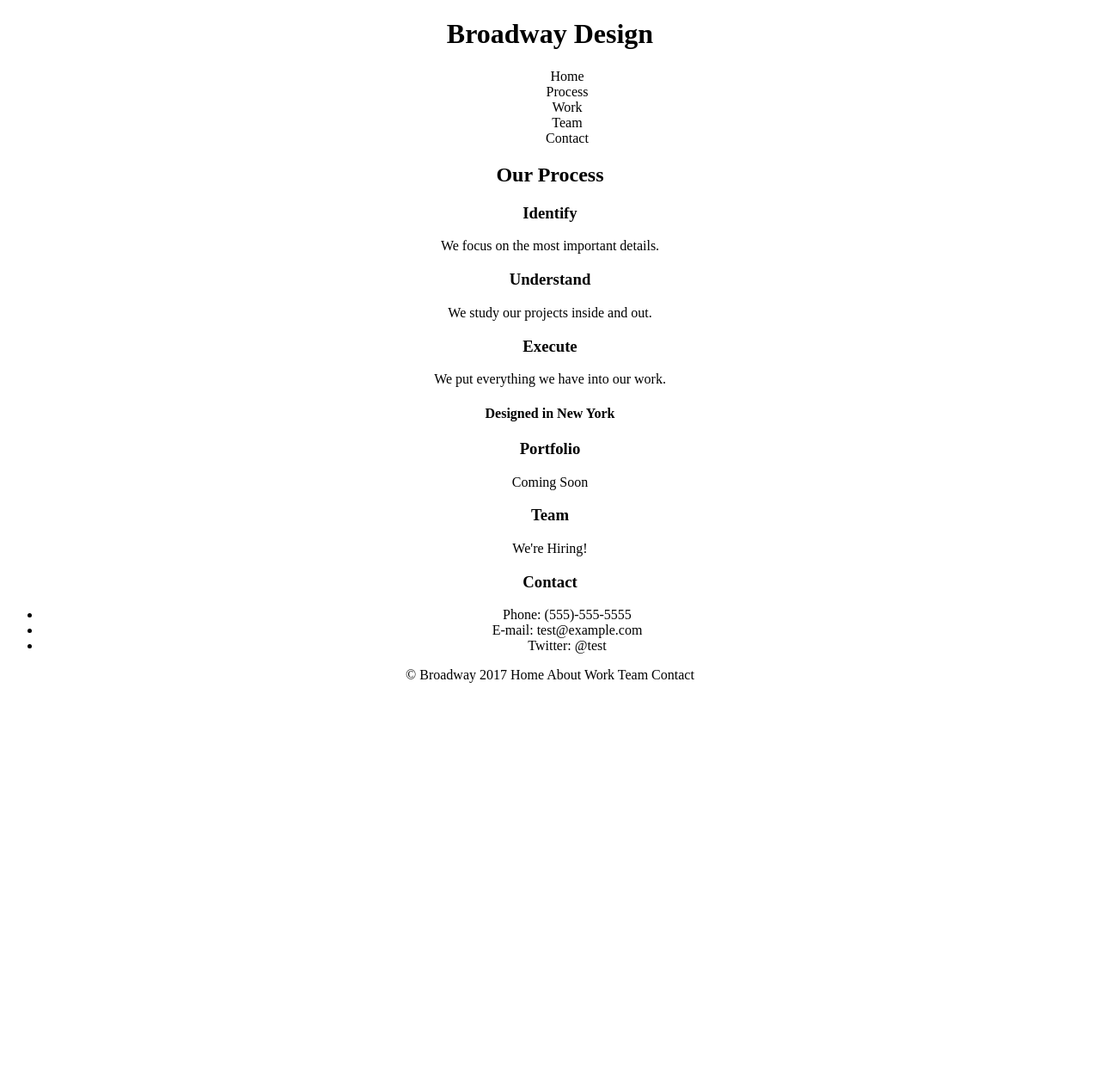
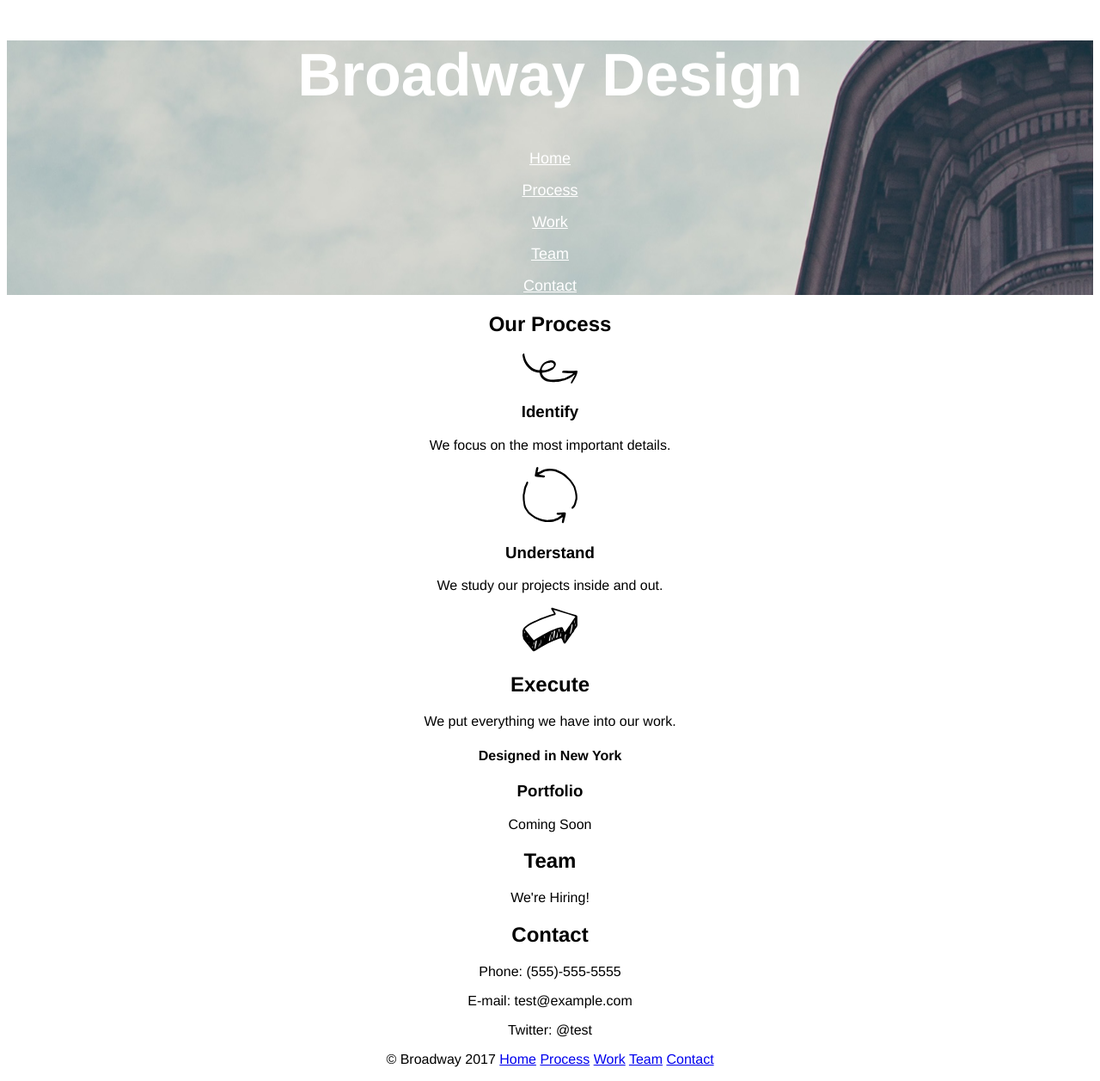
Before and after one commit to jcmolendijk/broadway, a plain HTML site: page index.html in a window 1280 px wide. Shown: the whole page at 86% size. Before the commit the page ends 802 px from the top, so only its background shows below. Drawn offline with Linux system fonts and the light colour scheme.

Commit message:
Added stuff

```diff
--- a/index.html
+++ b/index.html
@@ -6,32 +6,53 @@
     <link href="resources/css/style.css" rel="stylesheet" type="text/css">
   </head>
   <body>
-    <h1>Broadway Design</h1>
-    <ul id="list">
-      <li>Home</li>
-      <li>Process</li>
-      <li>Work</li>
-      <li>Team</li>
-      <li>Contact</li>
-    </ul>
-    <h2>Our Process</h2>
+    <div class="top_menu">
+    <h1 class="bdmain">Broadway Design</h1>
+      <p>
+        <a class="link" href="#">Home</a>
+      </p>
+      <p>
+        <a class="link" href="#process">Process</a>
+      </p>
+      <p>
+        <a class="link" href="#work">Work</a>
+      </p>
+      <p>
+        <a class="link" href="#team">Team</a>
+      </p>
+      <p>
+        <a class="link" href="#contact">Contact</a>
+      </p>
+    </div>
+    <div class="main">
+      <h2 id="process">Our Process</h2>
+      <img src="resources/media/identify.svg" alt="">
       <h3>Identify</h3>
       <p>We focus on the most important details.</p>
+      <img src="resources/media/understand.svg" alt="">
       <h3>Understand</h3>
       <p>We study our projects inside and out.</p>
-    <h3>Execute</h3>
+      <img src="resources/media/execute.svg" alt="">
+      <h2 id="work">Execute</h2>
       <p>We put everything we have into our work.</p>
       <h4>Designed in New York</h4>
       <h3>Portfolio</h3>
       <p>Coming Soon</p>
-    <h3>Team</h3>
+      <h2 id="team">Team</h2>
       <p>We're Hiring!</p>
-    <h3>Contact</h3>
-    <ul>
-      <li>Phone: (555)-555-5555</li>
-      <li>E-mail: test@example.com</li>
-      <li>Twitter: @test</li>
-    </ul>
-    <footer>© Broadway 2017 Home About Work Team Contact</footer>
+      <h2 id="contact">Contact</h2>
+      <p>Phone: (555)-555-5555</p>
+      <p>E-mail: test@example.com</p>
+      <p>Twitter: @test</p>
+    </div>
+    <div class="footer">
+      <p>© Broadway 2017
+      <a href="#home">Home</a>
+      <a href="#process">Process</a>
+      <a href="#work">Work</a>
+      <a href="#team">Team</a>
+      <a href="#contact">Contact</a>
+      </p>
+    </div>
   </body>
 </html>
--- a/resources/css/style.css
+++ b/resources/css/style.css
@@ -1,7 +1,27 @@
 * {
   text-align: center;
+  font-family: Helvetica;
+}
+
+.top_menu {
+  background-image: url(../media/the-flatiron-building.png);
+}
+
+.link {
+  color: white;
+  font-size: 18px;
+}
+
+.bdmain {
+  color: white;
+  font-size: 70px;
+  font-weight: bold;
 }
 
 #list li {
   list-style-type: none;
 }
+
+div.footer {
+  text-align: left;
+}
```
Lines whose indentation alone changed are shown as unchanged.
